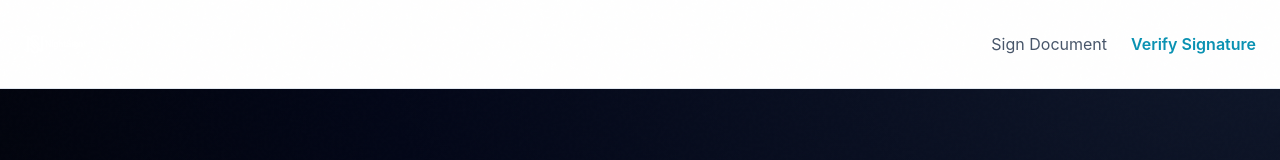
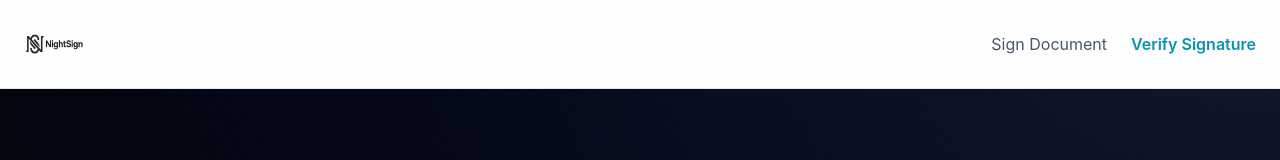
Before and after one commit to HarleysCodes/night-sign, a React (Vite) app: page /verify in a window 1280 px wide. Shown: the top 160 px of the page. Built offline with nearby package versions, Linux system fonts and the light colour scheme.

Commit message:
Fix: Verify page logo dark mode and final polish

```diff
--- a/src/components/VerifySignature.tsx
+++ b/src/components/VerifySignature.tsx
@@ -134,8 +134,7 @@ export function VerifySignature() {
           <img
             src="/logo.png"
             alt="NightSign"
-            className="h-14 -ml-3"
-            style={{ filter: 'brightness(0) invert(1)' }}
+            className="h-14 -ml-3 dark:invert"
           />
         </div>
         <div className="flex gap-6 items-center">
```
